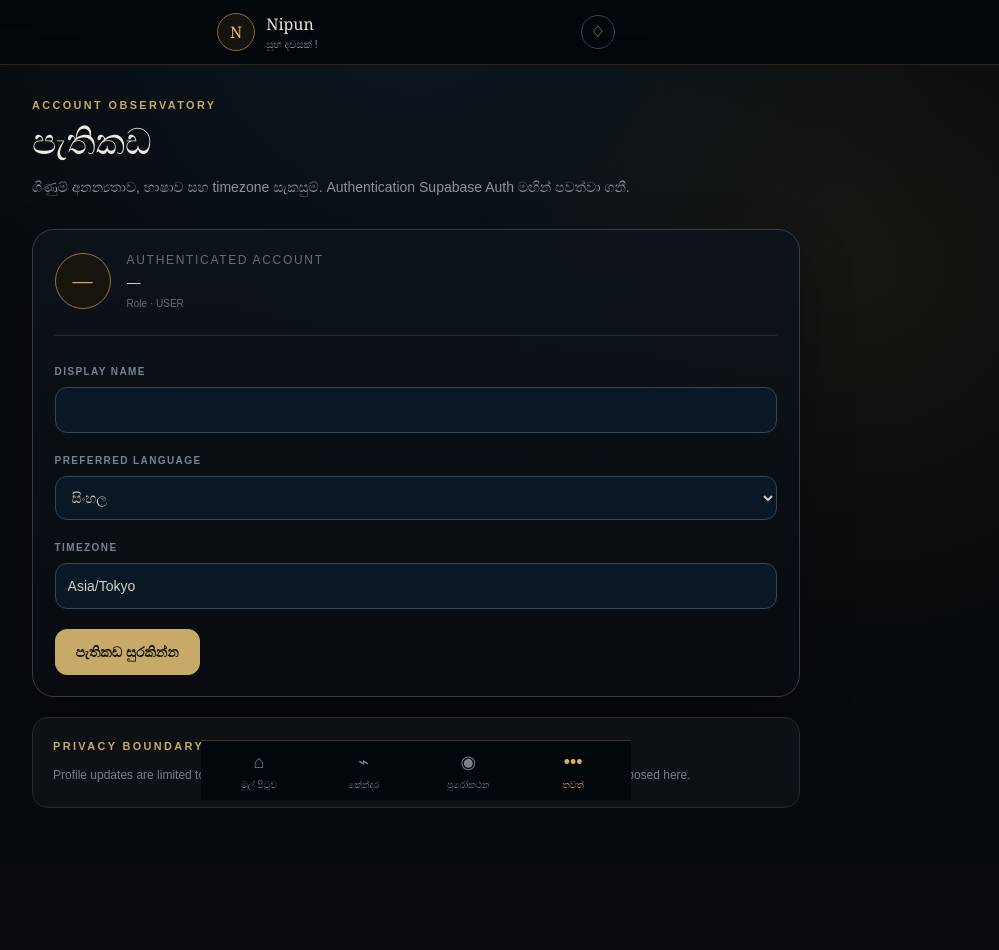
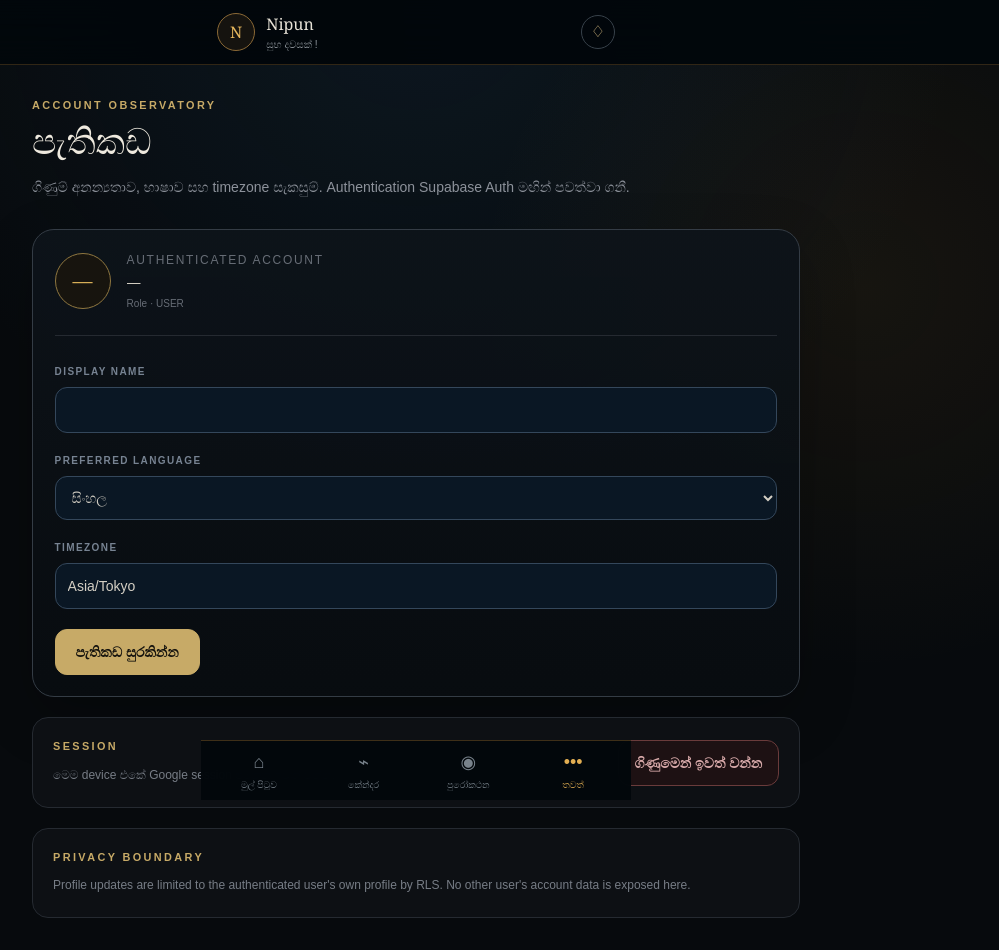
Before and after one commit to NipunSandaru91/NipunAstro, a Next.js app: page /profile in a window 1280 px wide. Shown: the whole page, without its empty margins (224-1223 px from the left). Before the commit the page ends 865 px from the top, so only its background shows below. Built offline with nearby package versions, Linux system fonts and the light colour scheme; no server answers; the database is empty.

Commit message:
ui: add profile sign out control

```diff
--- a/app/profile/page.tsx
+++ b/app/profile/page.tsx
@@ -1,6 +1,7 @@
 import { redirect } from "next/navigation";
 import { createClient } from "@/lib/supabase/server";
 import AppNav from "@/app/components/app-nav";
+import { signOut } from "@/app/auth/actions";
 
 export async function updateProfile(formData: FormData) {
   "use server";
@@ -104,6 +105,25 @@ export default async function ProfilePage({
           </section>
 
           <section className="mt-5 rounded-2xl border border-[#252a31] bg-[#0d1014] p-5">
+            <div className="flex items-center justify-between gap-4">
+              <div>
+                <p className="eyebrow">Session</p>
+                <p className="mt-2 text-xs leading-6 text-[#777d86]">
+                  මෙම device එකේ Google session එකෙන් ඉවත් වන්න.
+                </p>
+              </div>
+              <form action={signOut}>
+                <button
+                  type="submit"
+                  className="rounded-xl border border-[#6a3b3b] bg-[#1d1113] px-4 py-3 text-sm font-semibold text-[#d8aaaa]"
+                >
+                  ගිණුමෙන් ඉවත් වන්න
+                </button>
+              </form>
+            </div>
+          </section>
+
+          <section className="mt-5 rounded-2xl border border-[#252a31] bg-[#0d1014] p-5">
             <p className="eyebrow">Privacy boundary</p>
             <p className="mt-2 text-xs leading-6 text-[#777d86]">
               Profile updates are limited to the authenticated user's own profile by RLS. No other user's account data is exposed here.
```
